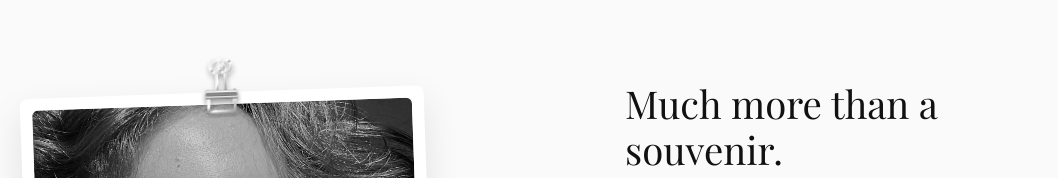
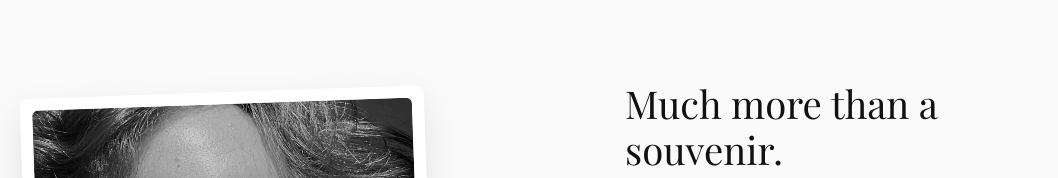
Before and after one commit to Rafargb/vicktatoo, a React (Vite) app: page / in a window 1280 px wide. Shown: the part 3845-4023 px from the top of the page, without its empty margins (111-1169 px from the left). Built offline with nearby package versions, Linux system fonts and the light colour scheme; no server answers; the database is empty; a web font is replaced by a local one.

Commit message:
Remove binder clip from polaroid

```diff
--- a/src/components/About.css
+++ b/src/components/About.css
@@ -79,21 +79,6 @@
   border-radius: 6px; /* slightly rounded photo inside */
 }
 
-.binder-clip {
-  position: absolute;
-  top: -45px;
-  left: 50%;
-  transform: translateX(-50%);
-  width: 60px;
-  height: 80px;
-  z-index: 2;
-}
-
-.binder-clip svg {
-  width: 100%;
-  height: 100%;
-}
-
 .polaroid-text {
   position: absolute;
   bottom: 12px;
--- a/src/components/About.jsx
+++ b/src/components/About.jsx
@@ -11,42 +11,6 @@ const About = () => {
         <div className="about-grid">
           <div className="about-image-wrapper fade-in">
             <div className="polaroid-frame">
-              <div className="binder-clip">
-                <svg viewBox="0 0 100 120" fill="none" xmlns="http://www.w3.org/2000/svg">
-                  <defs>
-                    <linearGradient id="wireGrad" x1="0%" y1="0%" x2="100%" y2="100%">
-                      <stop offset="0%" stopColor="#E2E2E2" />
-                      <stop offset="40%" stopColor="#FFFFFF" />
-                      <stop offset="50%" stopColor="#999999" />
-                      <stop offset="60%" stopColor="#FFFFFF" />
-                      <stop offset="100%" stopColor="#A1A1A1" />
-                    </linearGradient>
-                    <linearGradient id="bodyGrad" x1="0%" y1="0%" x2="0%" y2="100%">
-                      <stop offset="0%" stopColor="#D5D5D5" />
-                      <stop offset="20%" stopColor="#FFFFFF" />
-                      <stop offset="50%" stopColor="#888888" />
-                      <stop offset="80%" stopColor="#EEEEEE" />
-                      <stop offset="100%" stopColor="#555555" />
-                    </linearGradient>
-                    <filter id="clipShadow">
-                      <feDropShadow dx="0" dy="6" stdDeviation="4" floodOpacity="0.4" />
-                    </filter>
-                  </defs>
-
-                  <g filter="url(#clipShadow)">
-                    <path d="M 28 65 L 28 95 C 28 98 30 100 33 100 L 67 100 C 70 100 72 98 72 95 L 72 65" stroke="url(#wireGrad)" strokeWidth="4.5" strokeLinecap="round"/>
-
-                    <path d="M 43 65 L 43 35 C 43 20 57 20 57 35 L 57 65" stroke="url(#wireGrad)" strokeWidth="4" />
-
-                    <circle cx="43" cy="25" r="11" stroke="url(#wireGrad)" strokeWidth="3.5" />
-                    <circle cx="57" cy="25" r="11" stroke="url(#wireGrad)" strokeWidth="3.5" />
-
-                    <rect x="23" y="65" width="54" height="14" rx="2" fill="url(#bodyGrad)" stroke="#777" strokeWidth="0.5" />
-                    <line x1="25" y1="70" x2="75" y2="70" stroke="#666" strokeWidth="2" />
-                    <line x1="25" y1="74" x2="75" y2="74" stroke="#666" strokeWidth="1.5" />
-                  </g>
-                </svg>
-              </div>
               <div className="polaroid-image-container">
                 <img src="/IMG_6802.jpg" alt="Viktoria - Specialist" className="about-image" loading="lazy" />
               </div>
```
